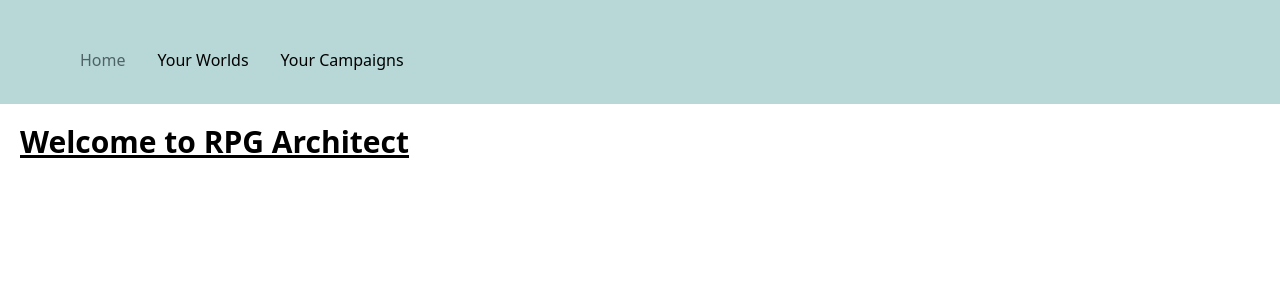
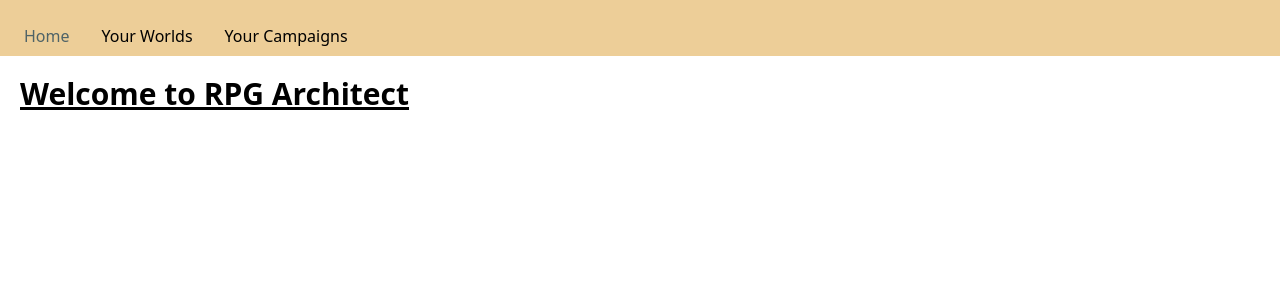
Before and after one commit to fgiwilson/CampaignArchitect, a SvelteKit app: page / in a window 1280 px wide. Shown: the top 300 px of the page. Built offline with nearby package versions, Linux system fonts and the light colour scheme.

Commit message:
Nav Updates
Updated colors and padding.

```diff
--- a/src/lib/components/nav.svelte
+++ b/src/lib/components/nav.svelte
@@ -2,11 +2,11 @@
 	import Logo from '../../../static/RPGA_Logo.jpg?enhanced'
 </script>
 
-<nav class="flex flex-row justify-content w-full py-4 md:py-0 px-4 text-lg bg-lightBlue">
-	<div class="flex p-5">
-		<enhanced:img class="flex flex-auto w-auto max-h-20" src='../../../static/RPGA_Logo.jpg?w=72' sizes="" alt="">
+<nav class="flex flex-row justify-content w-full pr-4 text-lg bg-logoBeige">
+	<div class="flex pr-2">
+		<enhanced:img class="flex flex-auto w-auto max-h-32" src='../../../static/RPGA_Logo.jpg' alt="">
 	</div>
-	<div class="flex w-full p-2">
+	<div class="flex w-full place-self-center">
 		<ul class="text-base pt-4 md:flex md:justify-between md:pt-0 flex flex-row">
 			<li class="md:p-4 py-2 block text-paynesGray hover:text-cadetGray px-4"><a href="/">Home</a></li>
 			<li class="md:p-4 py-2 block hover:text-purple-400 px-4"><a href="/worlds/">Your Worlds</a></li>
--- a/tailwind.config.js
+++ b/tailwind.config.js
@@ -12,7 +12,12 @@ export default {
         paynesGray: '#4F6367',
         beige:'#EEF5DB',
         bittersweet:'#FE5F55',
-        flame:'#DC602E'
+        flame:'#DC602E',
+        lightGray: '#e9e9e9',
+        medGray: '#CCCCCC',
+        gray: '#A6A6A6',
+        darkGray: '#878787',
+        logoBeige: '#edce98'
     },
     extend: {},
   },
```
